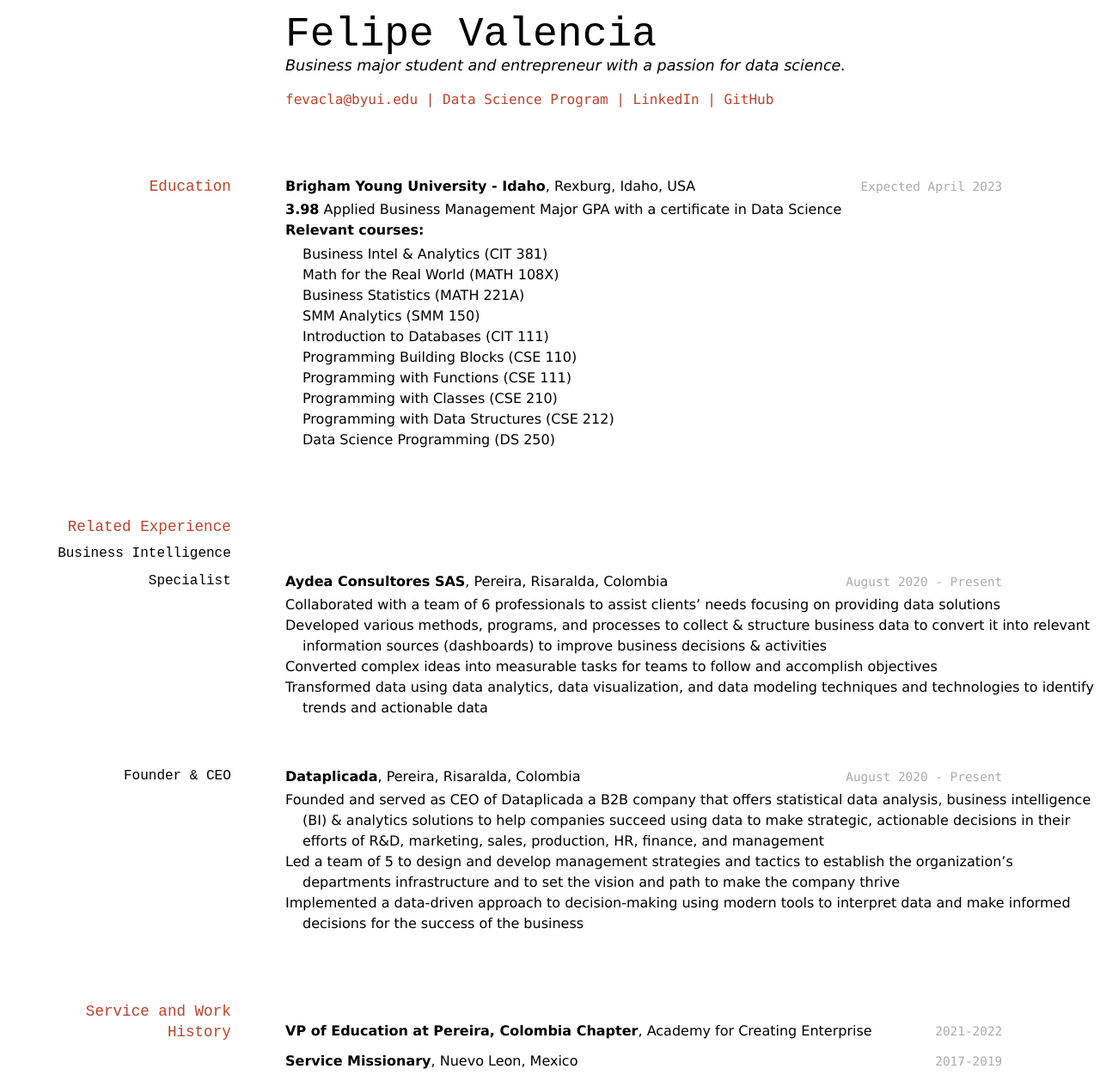
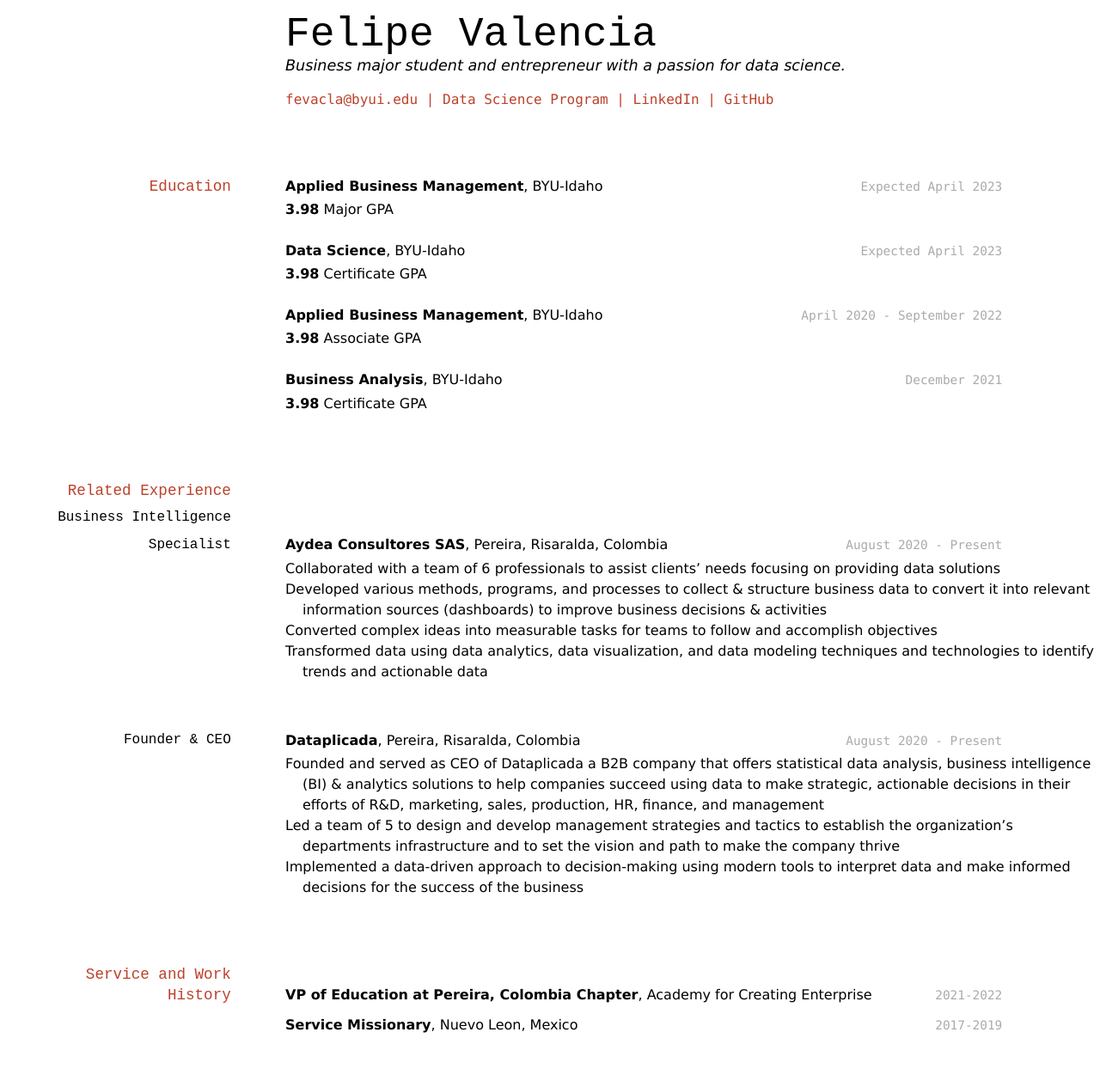
Before and after one commit to felipevalenciaclavijo/fvalencia_resume, a Jekyll site: the page built from docs/index.md, in a window 1280 px wide. Shown: the whole page at 86% size. Built offline with Jekyll 4.4.1, drawn with Linux system fonts in a browser that asks for light colours; after the commit the page ends 1216 px from its top, so only the background shows below that.

Commit message:
Update Education section

```diff
--- a/docs/index.md
+++ b/docs/index.md
@@ -17,20 +17,24 @@ Business major student and entrepreneur with a passion for data science.
 ## Education
 
 `Expected April 2023`
-__Brigham Young University - Idaho__, Rexburg, Idaho, USA
+__Applied Business Management__, BYU-Idaho
 
-- __3.98__ Applied Business Management Major GPA with a certificate in Data Science
-- __Relevant courses:__
-    - Business Intel & Analytics (CIT 381)
-    - Math for the Real World (MATH 108X)
-    - Business Statistics (MATH 221A)
-    - SMM Analytics (SMM 150)
-    - Introduction to Databases (CIT 111)
-    - Programming Building Blocks (CSE 110)
-    - Programming with Functions (CSE 111)
-    - Programming with Classes (CSE 210)
-    - Programming with Data Structures (CSE 212)
-    - Data Science Programming (DS 250)
+- __3.98__ Major GPA
+
+`Expected April 2023`
+__Data Science__, BYU-Idaho
+
+- __3.98__ Certificate GPA
+
+`April 2020 - September 2022`
+__Applied Business Management__, BYU-Idaho
+
+- __3.98__ Associate GPA
+
+`December 2021`
+__Business Analysis__, BYU-Idaho
+
+- __3.98__ Certificate GPA
 
 
 ## Related Experience
```
